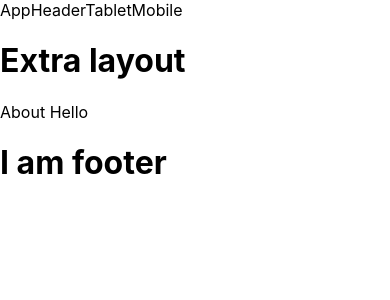
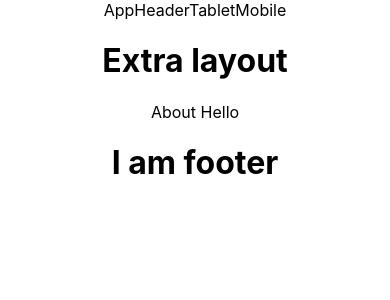
Before and after one commit to KrzysztofRajmund/laureimage-studio, a Next.js app: page /about in a window 390 px wide. Shown: the top 300 px of the page. Built offline with nearby package versions, Linux system fonts and the light colour scheme.

Commit message:
media tabletDown with device-pixel-ratio

```diff
--- /dev/null
+++ b/src/layout/Layout/Layout.module.scss
@@ -0,0 +1,5 @@
+.container{
+    display: flex;
+    flex-direction: column;
+    align-items: center;
+}
--- a/src/layout/Layout/Layout.tsx
+++ b/src/layout/Layout/Layout.tsx
@@ -1,9 +1,10 @@
 import React from "react";
 import AppHeader from "../../components/AppHeader";
+import styles from "./Layout.module.scss";
 
 export const Layout = ({ children }: any) => {
   return (
-    <div>
+    <div className={styles.container}>
       <AppHeader />
       {children}
       <h1>I am footer</h1>
--- a/src/styles/utils.scss
+++ b/src/styles/utils.scss
@@ -7,7 +7,15 @@
 }
 
 @mixin tabletDown() {
-  @media screen and (max-width: $tablet-max-width) {
+  @media screen and (max-width: $tablet-max-width),
+    /* IPad Pro*/
+    (max-width: 1024px) and (-webkit-min-device-pixel-ratio: 2) and (orientation: portrait) {
     @content;
   }
 }
+
+@mixin phone {
+  @media screen and (max-width: $phone-max-width) {
+    @content;
+  }
+}
--- a/src/styles/variables.scss
+++ b/src/styles/variables.scss
@@ -2,3 +2,4 @@
 //screen resolutions
 $desktop-max-width: 1299px;
 $tablet-max-width: 850px;
+$phone-max-width: 499px;
```
